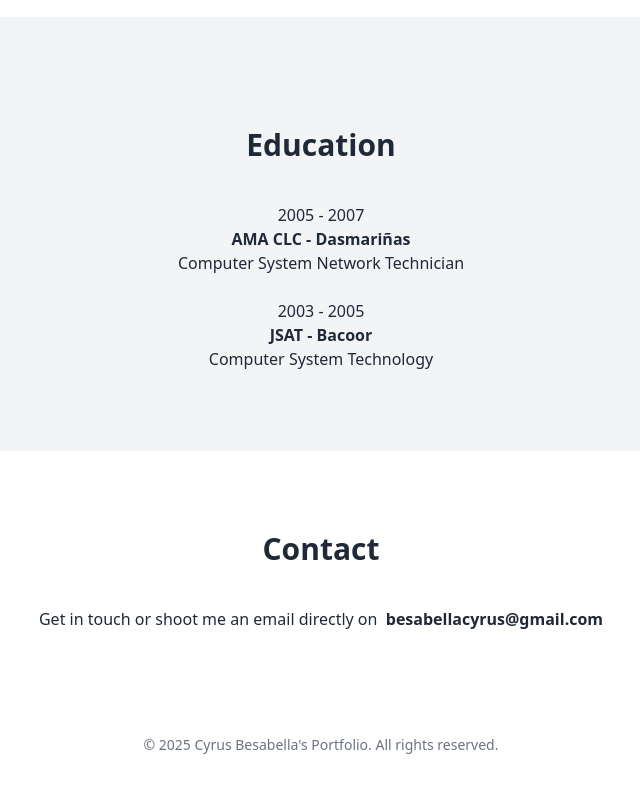
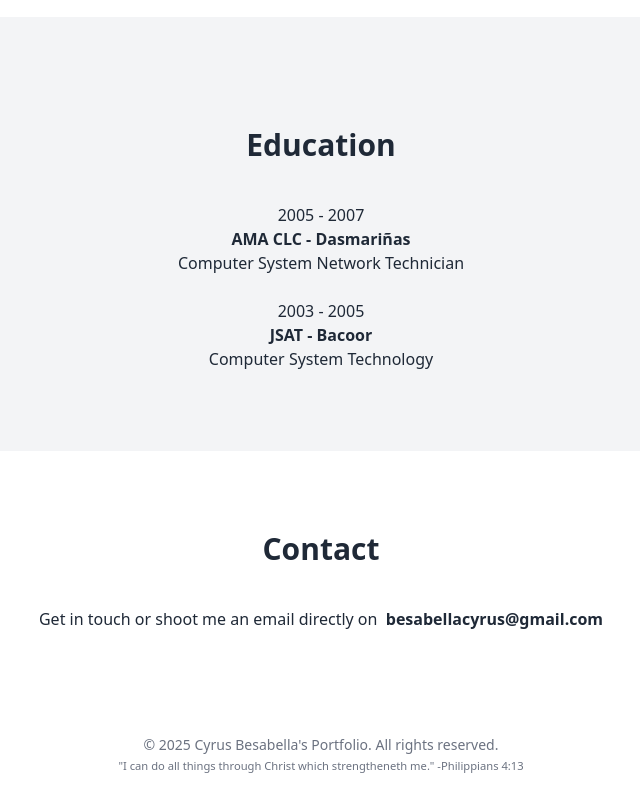
Before and after one commit to besabellacyrus/portfoliocyrusbesabella, a Next.js app: page / in a window 1280 px wide. Shown: the part 3254-4054 px from the top of the page, without its empty margins (319-959 px from the left). Before the commit the page ends 4033 px from the top, so only its background shows below. Built offline with nearby package versions, Linux system fonts and the light colour scheme.

Commit message:
add Philippians 4:13

```diff
--- a/app/page.tsx
+++ b/app/page.tsx
@@ -524,6 +524,11 @@ export default function Home() {
 
       <footer className="text-center text-sm py-6 text-gray-500 bg-white">
         © 2025 Cyrus Besabella's Portfolio. All rights reserved.
+        <br />
+        <small>
+          "I can do all things through Christ which strengtheneth me."
+          -Philippians 4:13
+        </small>
       </footer>
     </main>
   );
```
